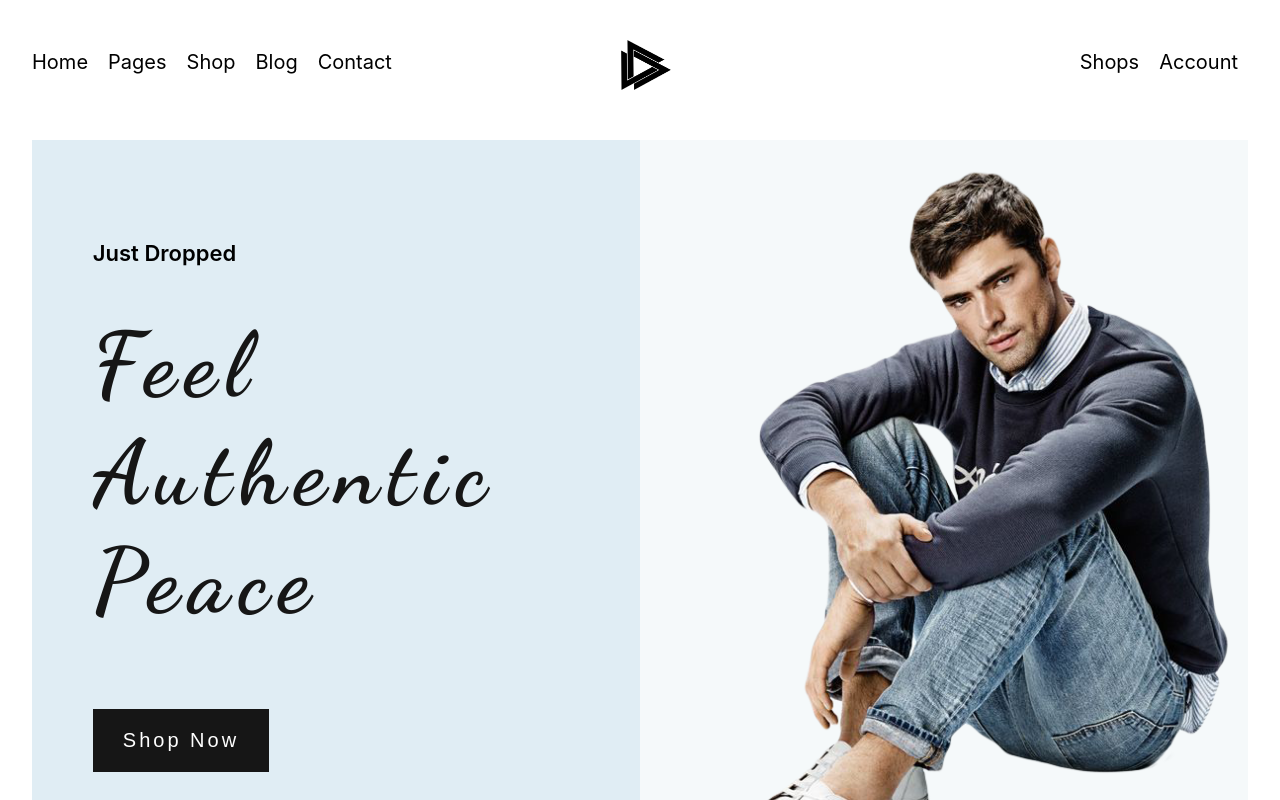
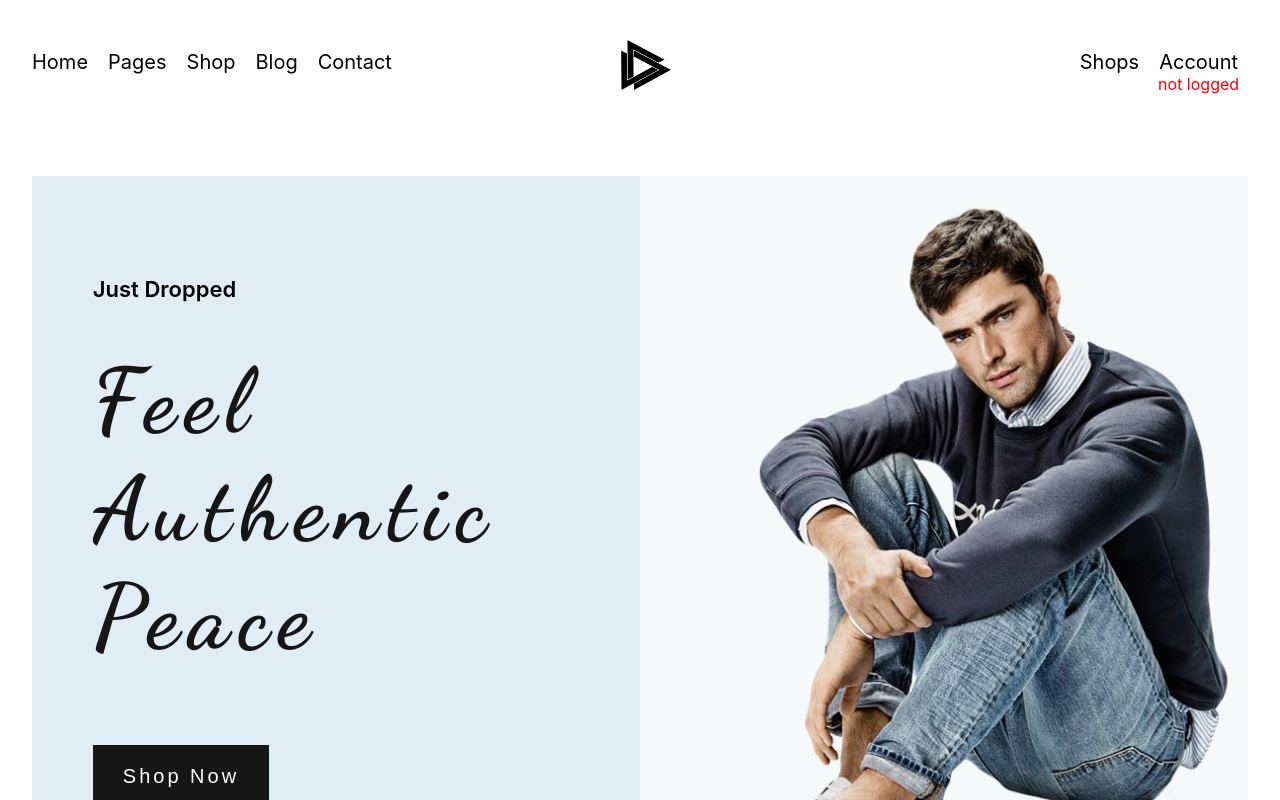
Before and after one commit to Icaka03/Ecommerce-Site, a React (Create React App) app: page / in a window 1280 px wide. Shown: the top 800 px of the page. Built offline with nearby package versions, Linux system fonts and the light colour scheme; no server answers.

Commit message:
add status when logged

```diff
--- a/src/components/Navbar.js
+++ b/src/components/Navbar.js
@@ -6,8 +6,16 @@ import { getAuth, onAuthStateChanged } from "firebase/auth";
 export default function Navbar() {
   const [accountLink, setAccountLink] = useState("");
   const auth = getAuth();
+  let [status, setStatus] = useState("");
   onAuthStateChanged(auth, (user) => {
     setAccountLink(user ? "/account" : "/register");
+  });
+  onAuthStateChanged(auth, (user) => {
+    if (user) {
+      setStatus("logged");
+    } else {
+      setStatus("not logged");
+    }
   });
   return (
     <div className={styles.header}>
@@ -37,6 +45,7 @@ export default function Navbar() {
         </li>
         <li>
           <Link to={accountLink}>Account</Link>
+          <p className={styles.status}>{status}</p>
         </li>
       </ul>
     </div>
--- a/src/styles/Header.module.css
+++ b/src/styles/Header.module.css
@@ -61,3 +61,9 @@
   margin-top: 40px;
   margin-left: -190px;
 }
+
+.status {
+  margin-top: 0px;
+  text-align: center;
+  color: red;
+}
```
